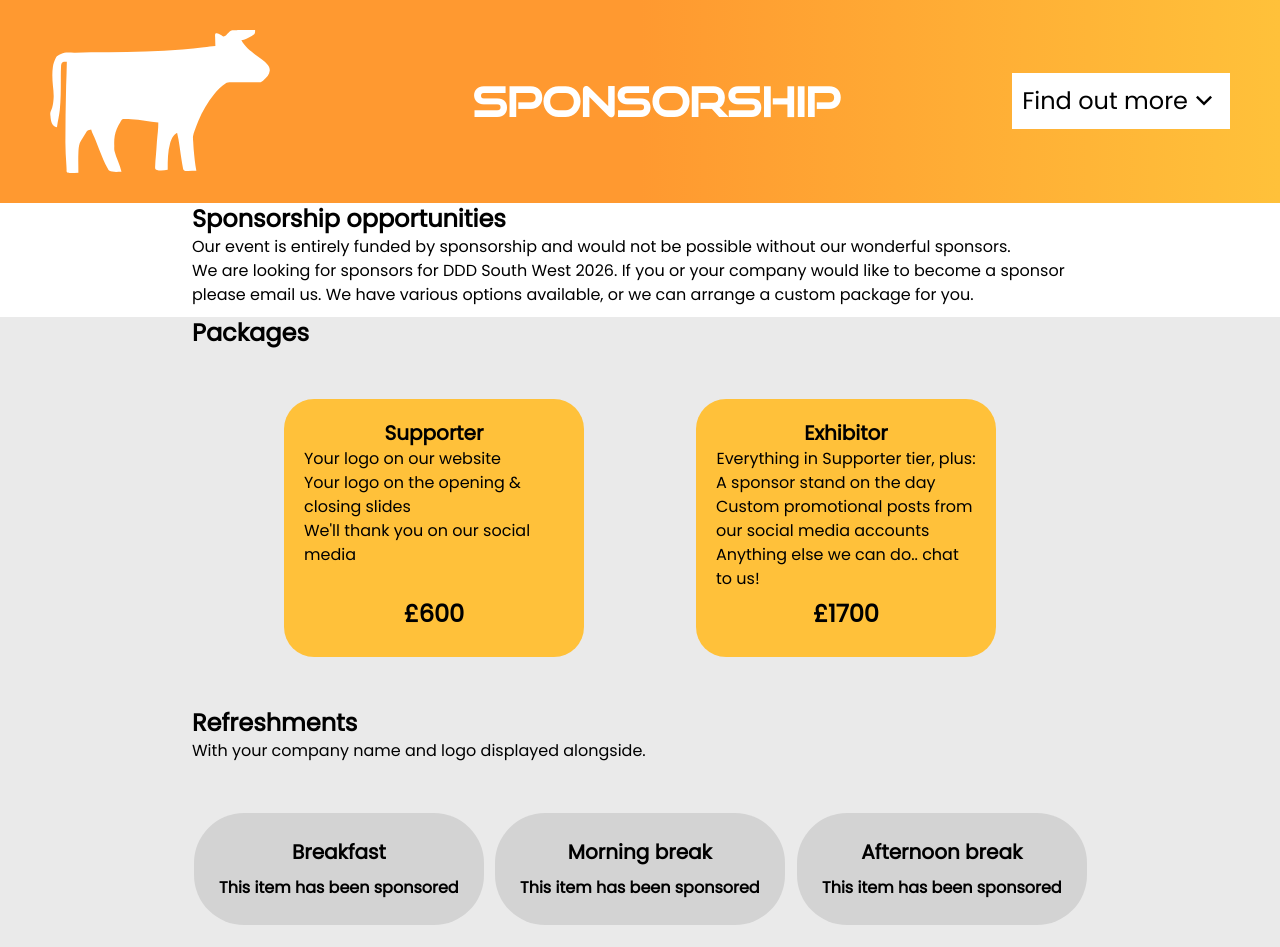
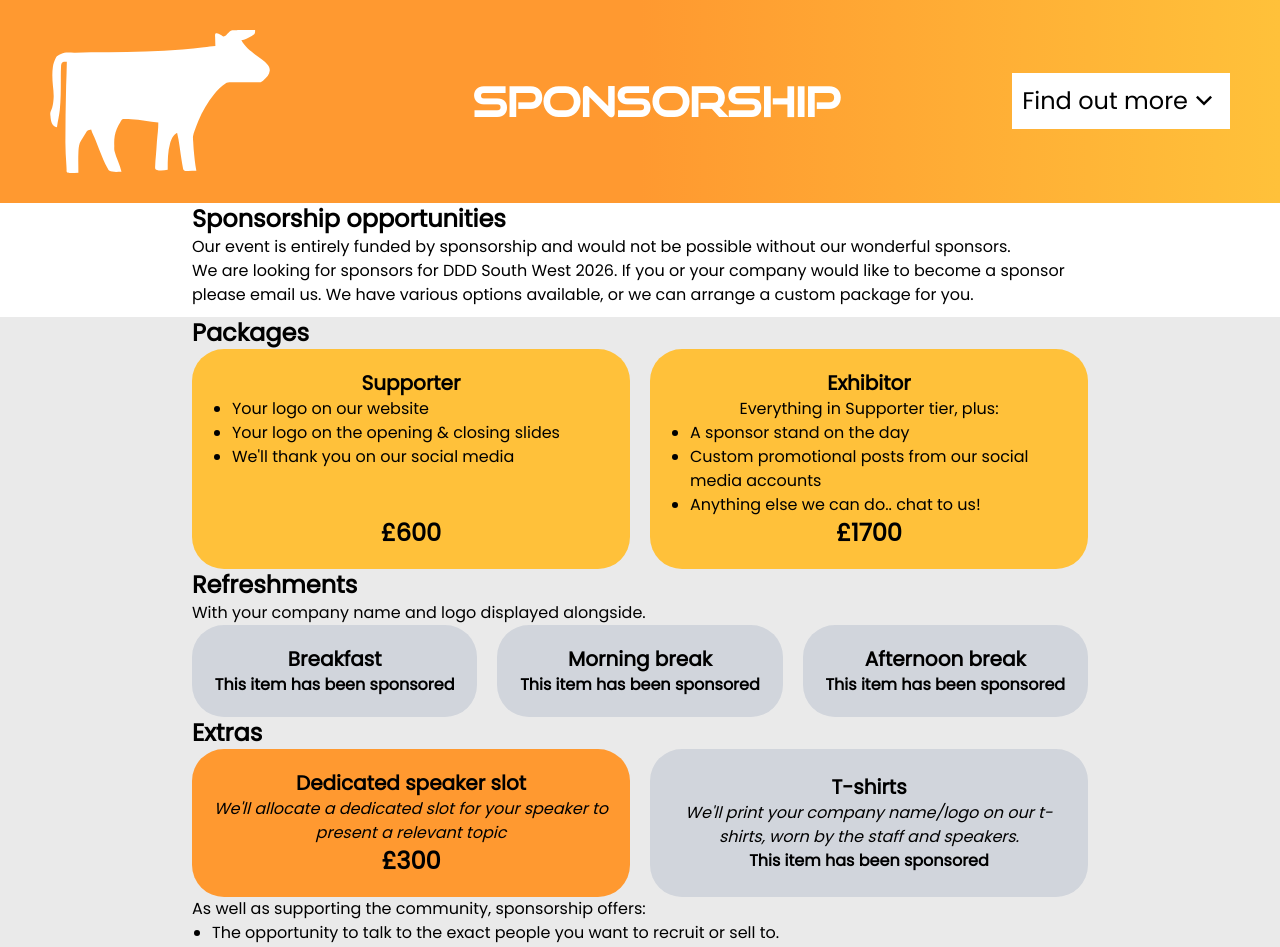
Before and after one commit to dddsw/dddsw-web, a SvelteKit app: page /sponsorship in a window 1280 px wide. Shown: the top 947 px of the page. Built offline with nearby package versions, Linux system fonts and the light colour scheme.

Commit message:
Better sponsorship

```diff
--- a/src/routes/sponsorship/+page.svelte
+++ b/src/routes/sponsorship/+page.svelte
@@ -2,51 +2,99 @@
 	import { eventYear } from '$lib/eventDetails.js';
 	import { pageTitle } from '../../stores.js';
 
-	interface Item {
+	interface SponsorOption {
 		title: string;
 		price: string;
-		claimed: boolean;
+		claimed?: boolean;
 		description?: string;
+		preamble?: string;
+		features?: string[];
 	}
 
-	let refreshmentPackages: Item[] = [
+	interface SponsorSection {
+		heading: string;
+		intro?: string;
+		options: SponsorOption[];
+	}
+
+	const sections: SponsorSection[] = [
+		{
+			heading: 'Packages',
+			options: [
+				{
+					title: 'Supporter',
+					price: '£600',
+					features: [
+						'Your logo on our website',
+						'Your logo on the opening & closing slides',
+						"We'll thank you on our social media"
+					]
+				},
+				{
+					title: 'Exhibitor',
+					price: '£1700',
+					preamble: 'Everything in Supporter tier, plus:',
+					features: [
+						'A sponsor stand on the day',
+						'Custom promotional posts from our social media accounts',
+						'Anything else we can do.. chat to us!'
+					]
+				}
+			]
+		},
+		{
+			heading: 'Refreshments',
+			intro: 'With your company name and logo displayed alongside.',
+			options: [
 				{ title: 'Breakfast', price: '£250', claimed: true },
 				{ title: 'Morning break', price: '£250', claimed: true },
 				{ title: 'Afternoon break', price: '£250', claimed: true }
-	];
-
-	let extraOptions: Item[] = [
+			]
+		},
+		{
+			heading: 'Extras',
+			options: [
 				{
 					title: 'Dedicated speaker slot',
 					price: '£300',
-			claimed: false,
-			description: `We'll allocate a dedicated slot for your speaker to present a relevant topic`
+					description:
+						"We'll allocate a dedicated slot for your speaker to present a relevant topic"
 				},
 				{
 					title: 'T-shirts',
 					price: '£400',
 					claimed: true,
-			description: `We'll print your company name/logo on our t-shirts, worn by the staff and speakers.`
+					description:
+						"We'll print your company name/logo on our t-shirts, worn by the staff and speakers."
+				}
+			]
 		}
 	];
 
 	pageTitle.set('Sponsorship');
 </script>
 
-{#snippet displayItems(items: Item[])}
-	{#each items as item}
-		<div class="primary-bg option-small boop-effect" class:claimed={item.claimed}>
-			<h3>{item.title}</h3>
-			{#if item.description}
-				<span class="item-description">{item.description}</span>
+{#snippet displayOption(option: SponsorOption)}
+	<div
+		class="flex flex-1 flex-col p-5 rounded-4xl text-center
+			{option.features ? 'bg-(--quinary-color)' : option.claimed ? 'bg-gray-300' : 'primary-bg'}
+			{option.features ? '' : 'justify-center'}">
+		<h3>{option.title}</h3>
+		{#if option.preamble}<p>{option.preamble}</p>{/if}
+		{#if option.description}<span class="italic">{option.description}</span>{/if}
+		{#if option.features}
+			<ul class="grow list-disc pl-5 text-left">
+				{#each option.features as feature}
+					<li>{feature}</li>
+				{/each}
+			</ul>
 		{/if}
-			{#if item.claimed}
+		{#if option.claimed}
 			<strong>This item has been sponsored</strong>
 		{:else}
-				<span class="price">{item.price}</span>
+			<span class="text-2xl font-bold">{option.price}</span>
 		{/if}
 	</div>
-	{/each}
 {/snippet}
 
 <div class="secondary-bg">
@@ -63,44 +111,21 @@
 		</p>
 	</div>
 </div>
+
 <div class="tertiary-bg">
 	<div class="section">
-		<h2>Packages</h2>
-		<div class="options-container">
-			<div class="primary-bg option boop-effect">
-				<h3>Supporter</h3>
-				<ul>
-					<li>Your logo on our website</li>
-					<li>Your logo on the opening & closing slides</li>
-					<li>We'll thank you on our social media</li>
-				</ul>
-				<span class="price">£600</span>
+		{#each sections as section}
+			<h2>{section.heading}</h2>
+			{#if section.intro}<p>{section.intro}</p>{/if}
+			<div class="flex flex-col gap-5 lg:flex-row lg:items-stretch">
+				{#each section.options as option}
+					{@render displayOption(option)}
+				{/each}
 			</div>
-			<div class="primary-bg option boop-effect">
-				<h3>Exhibitor</h3>
-				Everything in Supporter tier, plus:
-				<ul>
-					<li>A sponsor stand on the day</li>
-					<li>Custom promotional posts from our social media accounts</li>
-					<li>Anything else we can do.. chat to us!</li>
-				</ul>
-				<span class="price">£1700</span>
-			</div>
-		</div>
-
-		<h2>Refreshments</h2>
-		<p>With your company name and logo displayed alongside.</p>
-		<div class="options-container options-container-small">
-			{@render displayItems(refreshmentPackages)}
-		</div>
-
-		<h2>Extras</h2>
-		<div class="options-container extra-options">
-			{@render displayItems(extraOptions)}
-		</div>
+		{/each}
 
 		<p>As well as supporting the community, sponsorship offers:</p>
-		<ul>
+		<ul class="list-disc pl-5">
 			<li>The opportunity to talk to the exact people you want to recruit or sell to.</li>
 			<li>
 				Love from the attendees! Everyone appreciates that without sponsors, these events can't
@@ -112,84 +137,3 @@
 		</ul>
 	</div>
 </div>
-
-<style>
-	.options-container {
-		display: flex;
-		flex-direction: column;
-		justify-content: space-evenly;
-		align-items: center;
-		margin: 50px 0;
-		gap: 20px;
-	}
-
-	.options-container-small {
-		justify-content: space-evenly;
-		gap: 10px;
-	}
-
-	.option {
-		padding: 20px;
-		min-height: 250px;
-		max-width: 300px;
-		border-radius: 30px;
-		text-align: center;
-		display: flex;
-		flex-direction: column;
-		justify-content: space-between;
-		background-color: var(--quinary-color);
-	}
-
-	.option-small {
-		padding: 20px;
-		min-width: 150px;
-		max-width: 300px;
-		border-radius: 50px;
-		text-align: center;
-		display: flex;
-		flex-direction: column;
-		justify-content: center;
-	}
-
-	.option-small h3 {
-		margin: 5px;
-	}
-
-	.option ul {
-		flex-grow: 1;
-	}
-
-	.option li {
-		text-align: left;
-	}
-
-	.price {
-		font-size: 1.5rem;
-		font-weight: bold;
-		margin: 5px;
-	}
-
-	.claimed {
-		background-color: lightgrey;
-	}
-
-	.item-description {
-		font-style: italic;
-	}
-
-	strong {
-		font-weight: bold;
-		margin: 5px;
-	}
-
-	@media (min-width: 992px) {
-		.options-container {
-			flex-direction: row;
-			align-items: stretch;
-		}
-	}
-
-	.extra-options {
-		justify-content: flex-start;
-	}
-</style>
```
Lines whose indentation alone changed are shown as unchanged.
